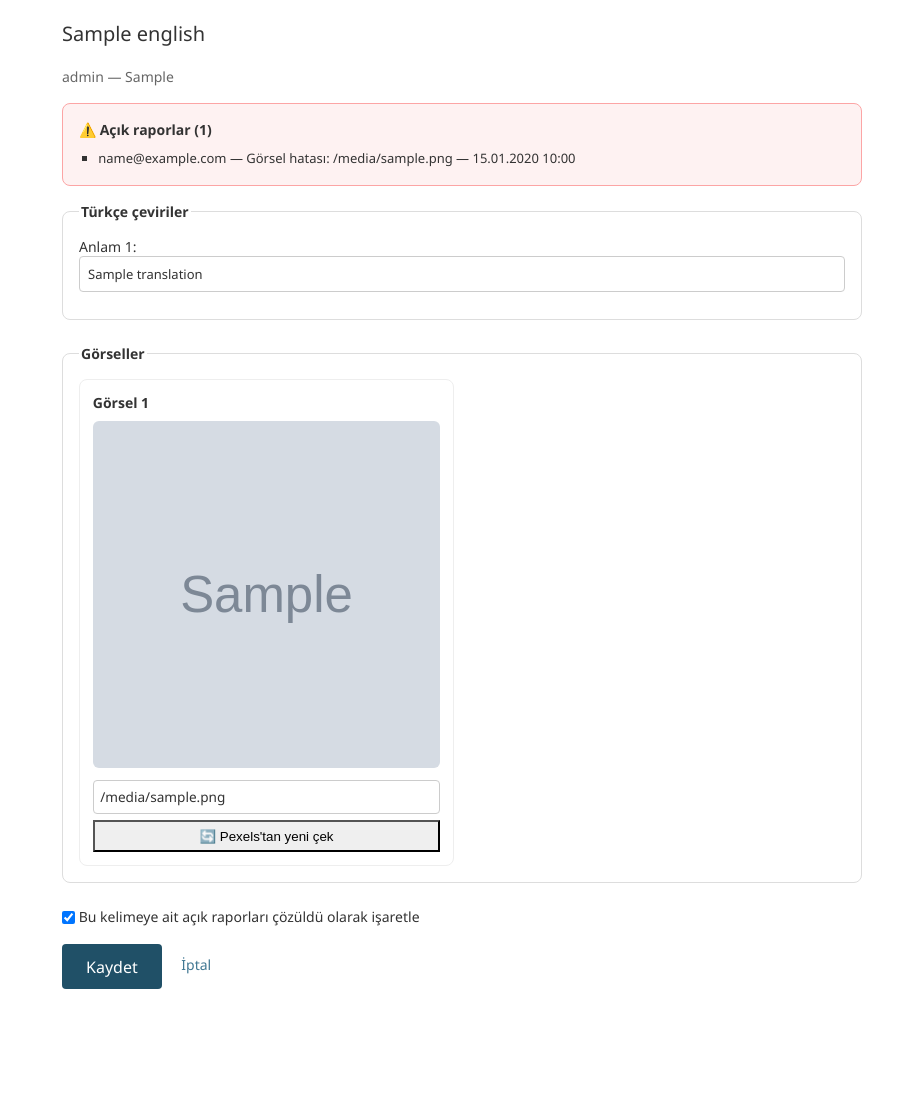
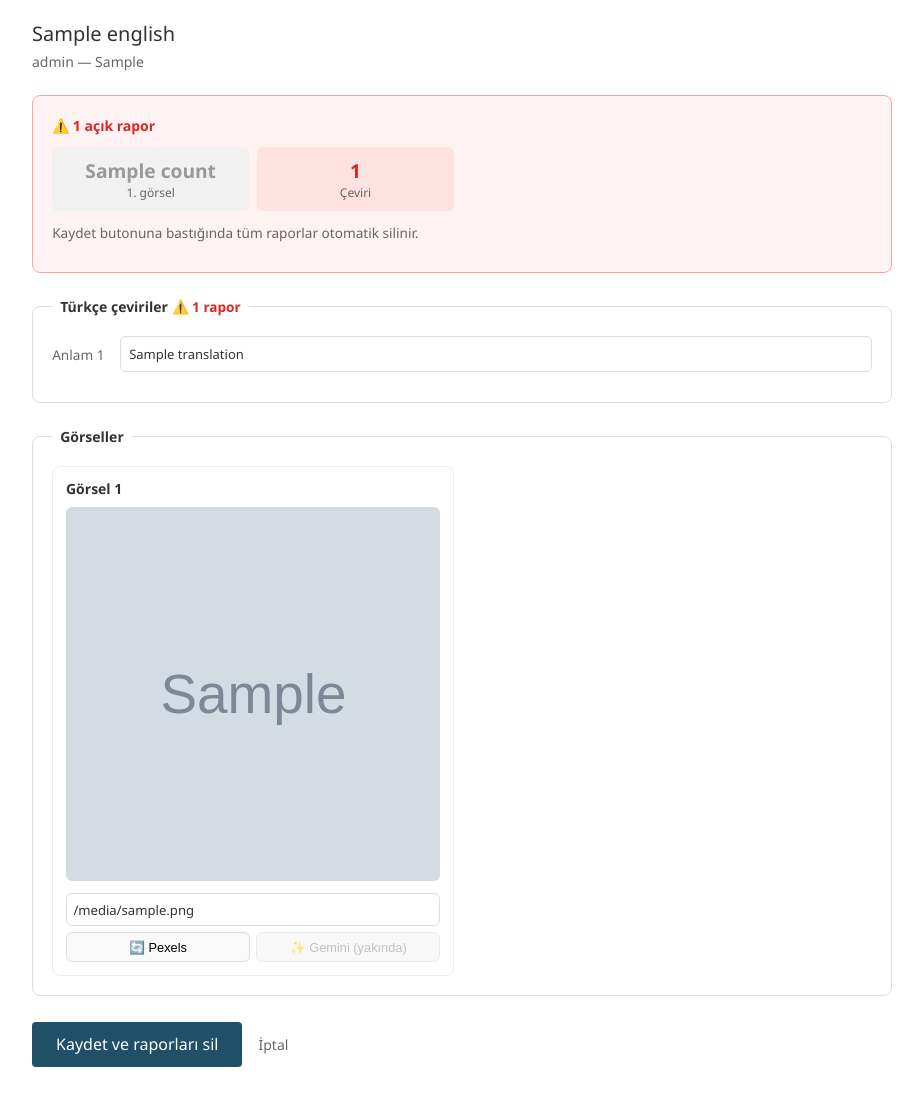
Before and after one commit to mustafa-kaplan1/learn-english-words-with-images, a Django app: template backend/templates/admin/words/word_edit_full.html in a window 1280 px wide. Shown: the part 92-1200 px from the top of the page, without its empty margins (178-1101 px from the left). Before the commit the page ends 1081 px from the top, so only its background shows below. Run offline with Django 5.2, Linux system fonts and the light colour scheme; the template is opened without the code that fills it: most values are stand-ins (such as "Sample title", 1, 10 or a date in 2020); grey boxes marked "Sample" are stand-in pictures; data that the repository does not hold is empty.

Commit message:
admin panel user reports page improved but needs test

```diff
--- a/backend/templates/admin/words/word_edit_full.html
+++ b/backend/templates/admin/words/word_edit_full.html
@@ -1,80 +1,119 @@
 {% extends "admin/base_site.html" %}
 
 {% block content %}
-<div style="max-width: 800px; margin: 0 auto;">
+<div style="max-width: 860px; margin: 0 auto;">
 
-  <h1>{{ word.english }}</h1>
-  <p style="color: #666;">{{ word.level }} — {{ word.part_of_speech }}</p>
+	<h1 style="margin-bottom: 0.3rem;">{{ word.english }}</h1>
+	<p style="color: #666; margin-bottom: 1.5rem;">{{ word.level }} — {{ word.part_of_speech }}</p>
 
-  {% if reports %}
-  <div style="background: #fef2f2; border: 1px solid #fca5a5; border-radius: 8px; padding: 1rem; margin: 1rem 0;">
-    <strong>⚠ Açık raporlar ({{ reports|length }})</strong>
-    <ul style="margin: 0.5rem 0 0; padding-left: 1.2rem;">
-      {% for r in reports %}
-      <li>
-        {{ r.user.email }} —
-        {% if r.faulty_images %}Görsel hatası: {{ r.faulty_images }}{% endif %}
-        {% if r.translation_error %} Çeviri hatası{% endif %}
-        — {{ r.created_at|date:"d.m.Y H:i" }}
-      </li>
+	{% if total_reports > 0 %}
+	<div
+		style="background: #fef2f2; border: 1px solid #fca5a5; border-radius: 8px; padding: 1.2rem; margin-bottom: 1.5rem;">
+		<strong style="color: #dc2626;">⚠ {{ total_reports }} açık rapor</strong>
+		<div
+			style="margin-top: 0.8rem; display: grid; grid-template-columns: repeat(4,1fr) auto; gap: 0.5rem; align-items: center;">
+			{% for count in image_counts %}
+			<div
+				style="text-align: center; padding: 0.6rem; background: {% if count > 0 %}#fee2e2{% else %}#f1f1f1{% endif %}; border-radius: 6px;">
+				<div
+					style="font-size: 1.2rem; font-weight: bold; color: {% if count > 0 %}#dc2626{% else %}#999{% endif %};">
+					{{ count }}</div>
+				<div style="font-size: 0.75rem; color: #666;">{{ forloop.counter }}. görsel</div>
+			</div>
 			{% endfor %}
-    </ul>
+			<div
+				style="text-align: center; padding: 0.6rem; background: {% if translation_count > 0 %}#fee2e2{% else %}#f1f1f1{% endif %}; border-radius: 6px;">
+				<div
+					style="font-size: 1.2rem; font-weight: bold; color: {% if translation_count > 0 %}#dc2626{% else %}#999{% endif %};">
+					{{ translation_count }}</div>
+				<div style="font-size: 0.75rem; color: #666;">Çeviri</div>
+			</div>
+		</div>
+		<p style="margin-top: 0.8rem; font-size: 0.85rem; color: #666;">
+			Kaydet butonuna bastığında tüm raporlar otomatik silinir.
+		</p>
 	</div>
 	{% endif %}
 
 	<form method="post">
 		{% csrf_token %}
 
-    <fieldset style="margin-bottom: 1.5rem; border: 1px solid #ddd; border-radius: 8px; padding: 1rem;">
-      <legend style="font-weight: bold;">Türkçe çeviriler</legend>
+		<!-- Türkçe çeviriler -->
+		<fieldset style="margin-bottom: 1.5rem; border: 1px solid #ddd; border-radius: 8px; padding: 1.2rem;">
+			<legend style="font-weight: bold; padding: 0 0.5rem;">
+				Türkçe çeviriler
+				{% if translation_count > 0 %}
+				<span style="color: #dc2626; font-size: 0.85rem;">⚠ {{ translation_count }} rapor</span>
+				{% endif %}
+			</legend>
 			{% for tr in translations %}
-      <div style="margin-bottom: 0.6rem;">
-        <label>Anlam {{ forloop.counter }}:</label><br>
+			<div style="margin-bottom: 0.6rem; display: flex; align-items: center; gap: 0.5rem;">
+				<label style="width: 60px; font-size: 0.85rem; color: #666;">Anlam {{ forloop.counter }}</label>
 				<input type="text" name="turkish_{{ forloop.counter0 }}" value="{{ tr }}"
-               style="width: 100%; padding: 0.5rem; box-sizing: border-box;">
+					style="flex: 1; padding: 0.5rem; border: 1px solid #ddd; border-radius: 6px;">
 			</div>
 			{% endfor %}
 		</fieldset>
 
-    <fieldset style="margin-bottom: 1.5rem; border: 1px solid #ddd; border-radius: 8px; padding: 1rem;">
-      <legend style="font-weight: bold;">Görseller</legend>
+		<!-- Görseller -->
+		<fieldset style="margin-bottom: 1.5rem; border: 1px solid #ddd; border-radius: 8px; padding: 1.2rem;">
+			<legend style="font-weight: bold; padding: 0 0.5rem;">Görseller</legend>
 			<div style="display: grid; grid-template-columns: 1fr 1fr; gap: 1rem;">
 				{% for img in images %}
-        <div style="border: 1px solid #eee; border-radius: 8px; padding: 0.8rem;">
-          <p style="font-weight: 600; margin: 0 0 0.5rem;">Görsel {{ forloop.counter }}</p>
+				<div
+					style="border: 1px solid {% if image_counts|slice:forloop.counter0|first > 0 %}#fca5a5{% else %}#eee{% endif %}; border-radius: 8px; padding: 0.8rem;">
+					<div
+						style="display: flex; justify-content: space-between; align-items: center; margin-bottom: 0.5rem;">
+						<p style="font-weight: 600; margin: 0;">
+							Görsel {{ forloop.counter }}
+						</p>
+						{% with count=image_counts|slice:forloop.counter0 %}
+						{% for c in count %}
+						{% if c > 0 %}
+						<span style="color: #dc2626; font-size: 0.8rem;">⚠ {{ c }} rapor</span>
+						{% endif %}
+						{% endfor %}
+						{% endwith %}
+					</div>
+
 					{% if img %}
 					<img src="{{ img }}" id="preview_{{ forloop.counter0 }}"
 						style="width: 100%; aspect-ratio: 1; object-fit: cover; border-radius: 6px; margin-bottom: 0.5rem;">
 					{% else %}
-          <div id="preview_{{ forloop.counter0 }}"
-               style="width: 100%; aspect-ratio: 1; background: #f1f1f1; border-radius: 6px; margin-bottom: 0.5rem;
-                      display: flex; align-items: center; justify-content: center; color: #999;">
+					<div id="preview_{{ forloop.counter0 }}" style="width: 100%; aspect-ratio: 1; background: #f5f5f5; border-radius: 6px;
+                      margin-bottom: 0.5rem; display: flex; align-items: center;
+                      justify-content: center; color: #999; font-size: 0.85rem;">
 						Görsel yok
 					</div>
 					{% endif %}
+
 					<input type="text" name="image_{{ forloop.counter0 }}" id="input_{{ forloop.counter0 }}"
-                 value="{{ img }}" placeholder="URL yapıştır veya yaz"
-                 style="width: 100%; padding: 0.4rem; box-sizing: border-box; margin-bottom: 0.4rem; font-size: 0.85rem;"
+						value="{{ img }}" placeholder="URL yapıştır veya yaz" style="width: 100%; padding: 0.4rem; border: 1px solid #ddd; border-radius: 6px;
+                        margin-bottom: 0.4rem; font-size: 0.82rem; box-sizing: border-box;"
 						oninput="updatePreview({{ forloop.counter0 }})">
+
+					<div style="display: grid; grid-template-columns: 1fr 1fr; gap: 0.4rem;">
 						<button type="button" onclick="fetchPexels({{ forloop.counter0 }})"
-                  style="width: 100%; padding: 0.4rem; cursor: pointer;">
-            🔄 Pexels'tan yeni çek
+							id="pexels_btn_{{ forloop.counter0 }}" style="padding: 0.4rem; cursor: pointer; font-size: 0.8rem; border-radius: 6px;
+                           border: 1px solid #ddd; background: #f9f9f9;">
+							🔄 Pexels
 						</button>
+						<button type="button" disabled style="padding: 0.4rem; font-size: 0.8rem; border-radius: 6px;
+               border: 1px solid #ddd; background: #f5f5f5; color: #999;
+               cursor: not-allowed; opacity: 0.6;">
+							✨ Gemini (yakında)
+						</button>
+					</div>
 				</div>
 				{% endfor %}
 			</div>
 		</fieldset>
 
-    {% if reports %}
-    <label style="display: block; margin-bottom: 1rem;">
-      <input type="checkbox" name="resolve_reports" value="1" checked>
-      Bu kelimeye ait açık raporları çözüldü olarak işaretle
-    </label>
-    {% endif %}
-
-    <input type="submit" value="Kaydet" class="default"
+		<div style="display: flex; align-items: center; gap: 1rem;">
+			<input type="submit" value="Kaydet ve raporları sil" class="default"
 				style="padding: 0.7rem 1.5rem; cursor: pointer; font-size: 1rem;">
-    <a href="/admin/words/word/" style="margin-left: 1rem;">İptal</a>
+			<a href="/admin/words/word/" style="color: #666;">İptal</a>
+		</div>
 	</form>
 </div>
 
@@ -83,21 +122,20 @@ function updatePreview(slot) {
 		const input = document.getElementById('input_' + slot);
 		const preview = document.getElementById('preview_' + slot);
 		const url = input.value.trim();
-  if (url) {
+		if (!url) return;
 		if (preview.tagName === 'IMG') {
 			preview.src = url;
 		} else {
 			const img = document.createElement('img');
 			img.id = 'preview_' + slot;
 			img.src = url;
-      img.style.cssText = preview.style.cssText.replace('display: flex; align-items: center; justify-content: center; color: #999;', '');
+			img.style.cssText = 'width:100%;aspect-ratio:1;object-fit:cover;border-radius:6px;margin-bottom:0.5rem;';
 			preview.replaceWith(img);
-    }
 		}
 	}
 
 	async function fetchPexels(slot) {
-  const btn = event.target;
+		const btn = document.getElementById('pexels_btn_' + slot);
 		btn.disabled = true;
 		btn.textContent = 'Çekiliyor...';
 		try {
@@ -109,11 +147,32 @@ async function fetchPexels(slot) {
 			} else {
 				alert(data.error || 'Görsel alınamadı.');
 			}
-  } catch (e) {
+		} catch {
 			alert('Bir hata oluştu.');
 		} finally {
 			btn.disabled = false;
-    btn.textContent = "🔄 Pexels'tan yeni çek";
+			btn.textContent = '🔄 Pexels';
+		}
+	}
+
+	async function generateGemini(slot) {
+		const btn = document.getElementById('gemini_btn_' + slot);
+		btn.disabled = true;
+		btn.textContent = '⏳ Üretiliyor...';
+		try {
+			const res = await fetch(`/admin/words/word/{{ word.id }}/generate-gemini/${slot}/`);
+			const data = await res.json();
+			if (data.success) {
+				document.getElementById('input_' + slot).value = data.url;
+				updatePreview(slot);
+			} else {
+				alert(data.error || 'Görsel üretilemedi.');
+			}
+		} catch {
+			alert('Bir hata oluştu.');
+		} finally {
+			btn.disabled = false;
+			btn.textContent = '✨ Gemini';
 		}
 	}
 </script>
```
Also changed, not shown: backend/apps/words/admin.py (+106 -30 lines). Lines whose indentation alone changed are shown as unchanged.
